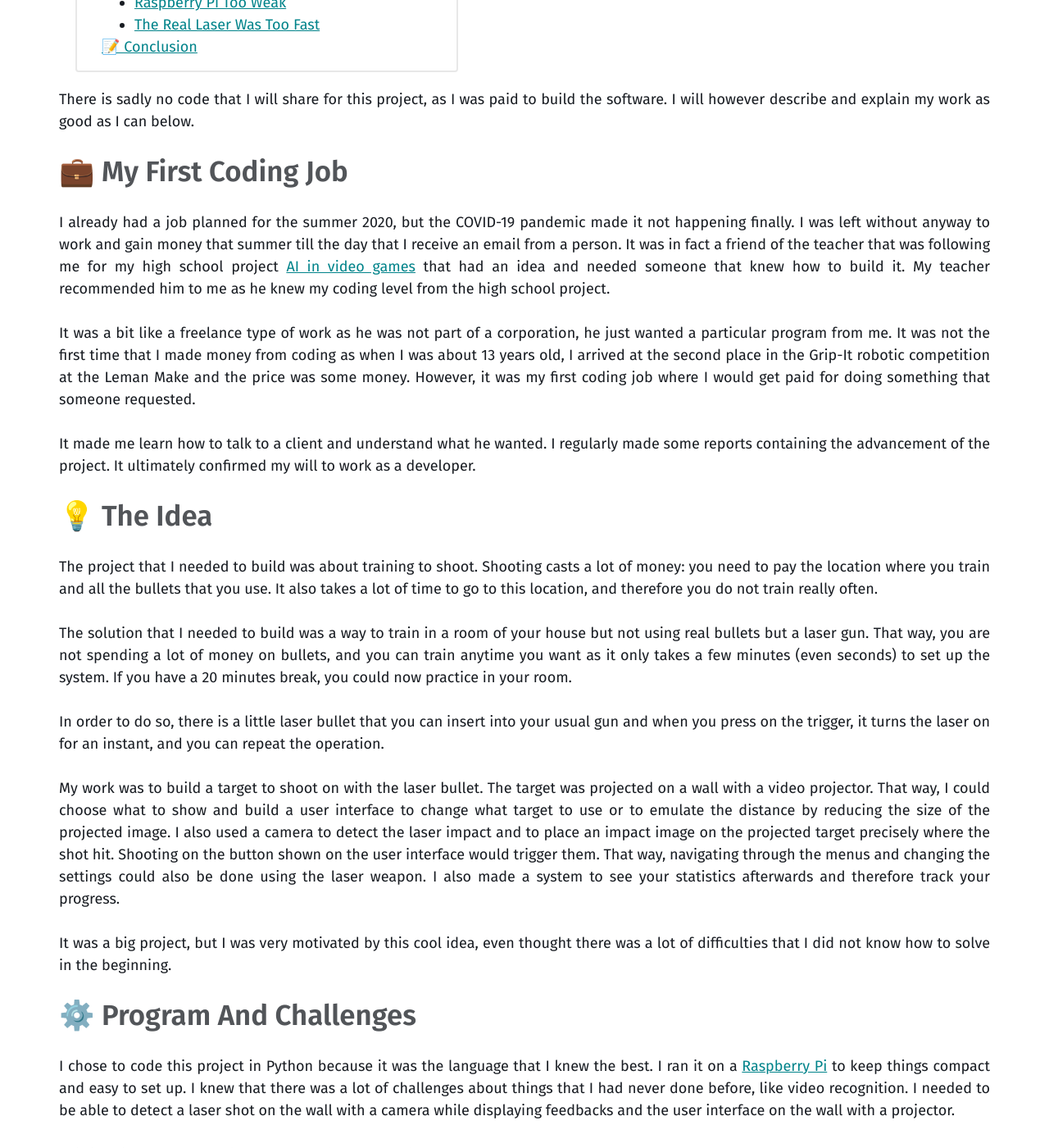
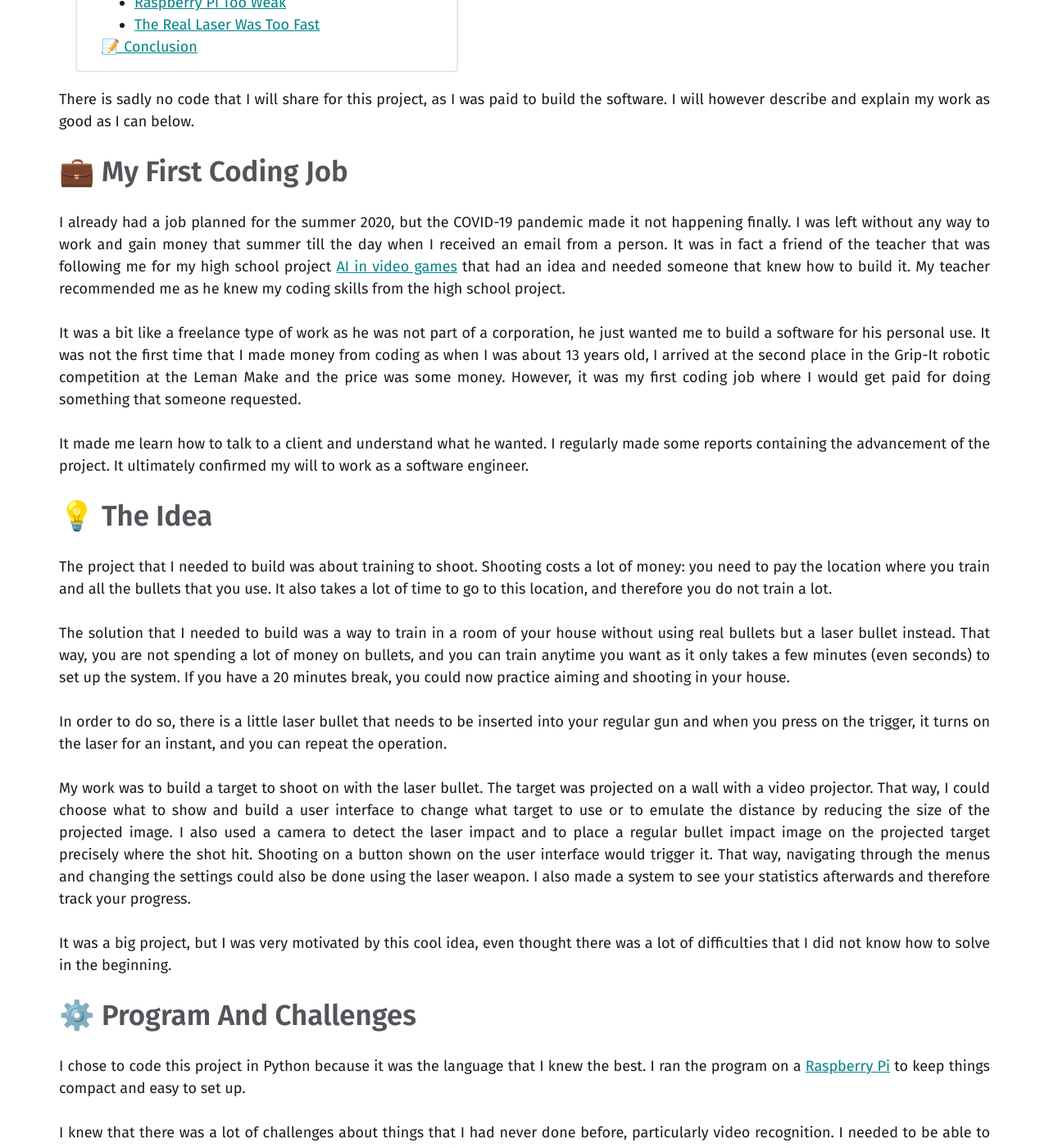
Before and after one commit to gruvw/portfolio, a Jekyll site: the page built from future_posts/2020-09-01-laser-gun-projected-target.md, in a window 1280 px wide and 1400 px high, scrolled down 834 px. Shown: the whole window at 82% size. Built offline with Jekyll 4.4.1, drawn with Linux system fonts in a browser that asks for light colours; the table of contents is made by our own code; some of the changed text lies outside the part shown.

Commit message:
Review #1

```diff
--- a/future_posts/2020-09-01-laser-gun-projected-target.md
+++ b/future_posts/2020-09-01-laser-gun-projected-target.md
@@ -14,35 +14,35 @@ I will however describe and explain my work as good as I can below.
 ## 💼 My First Coding Job
 
 I already had a job planned for the summer 2020, but the COVID-19 pandemic made it not happening finally.
-I was left without anyway to work and gain money that summer till the day that I receive an email from a person.
+I was left without any way to work and gain money that summer till the day when I received an email from a person.
 It was in fact a friend of the teacher that was following me for my high school project [AI in video games](/2019/10/25/artificial-intelligence-in-video-games.html){:target="_blank"} that had an idea and needed someone that knew how to build it.
-My teacher recommended him to me as he knew my coding level from the high school project.
+My teacher recommended me as he knew my coding skills from the high school project.
 
-It was a bit like a freelance type of work as he was not part of a corporation, he just wanted a particular program from me.
+It was a bit like a freelance type of work as he was not part of a corporation, he just wanted me to build a software for his personal use.
 It was not the first time that I made money from coding as when I was about 13 years old, I arrived at the second place in the Grip-It robotic competition at the Leman Make and the price was some money.
 However, it was my first coding job where I would get paid for doing something that someone requested.
 
 It made me learn how to talk to a client and understand what he wanted.
 I regularly made some reports containing the advancement of the project.
-It ultimately confirmed my will to work as a developer.
+It ultimately confirmed my will to work as a software engineer.
 
 ## 💡 The Idea
 
 The project that I needed to build was about training to shoot.
-Shooting casts a lot of money: you need to pay the location where you train and all the bullets that you use.
-It also takes a lot of time to go to this location, and therefore you do not train really often.
+Shooting costs a lot of money: you need to pay the location where you train and all the bullets that you use.
+It also takes a lot of time to go to this location, and therefore you do not train a lot.
 
-The solution that I needed to build was a way to train in a room of your house but not using real bullets but a laser gun.
+The solution that I needed to build was a way to train in a room of your house without using real bullets but a laser bullet instead.
 That way, you are not spending a lot of money on bullets, and you can train anytime you want as it only takes a few minutes (even seconds) to set up the system.
-If you have a 20 minutes break, you could now practice in your room.
+If you have a 20 minutes break, you could now practice aiming and shooting in your house.
 
-In order to do so, there is a little laser bullet that you can insert into your usual gun and when you press on the trigger, it turns the laser on for an instant, and you can repeat the operation.
+In order to do so, there is a little laser bullet that needs to be inserted into your regular gun and when you press on the trigger, it turns on the laser for an instant, and you can repeat the operation.
 
 My work was to build a target to shoot on with the laser bullet.
 The target was projected on a wall with a video projector.
 That way, I could choose what to show and build a user interface to change what target to use or to emulate the distance by reducing the size of the projected image.
-I also used a camera to detect the laser impact and to place an impact image on the projected target precisely where the shot hit.
-Shooting on the button shown on the user interface would trigger them.
+I also used a camera to detect the laser impact and to place a regular bullet impact image on the projected target precisely where the shot hit.
+Shooting on a button shown on the user interface would trigger it.
 That way, navigating through the menus and changing the settings could also be done using the laser weapon.
 I also made a system to see your statistics afterwards and therefore track your progress.
 
@@ -51,8 +51,9 @@ It was a big project, but I was very motivated by this cool idea, even thought t
 ## ⚙️ Program And Challenges
 
 I chose to code this project in Python because it was the language that I knew the best.
-I ran it on a [Raspberry Pi](https://www.raspberrypi.org/) to keep things compact and easy to set up.
-I knew that there was a lot of challenges about things that I had never done before, like video recognition.
+I ran the program on a [Raspberry Pi](https://www.raspberrypi.org/) to keep things compact and easy to set up.
+
+I knew that there was a lot of challenges about things that I had never done before, particularly video recognition.
 I needed to be able to detect a laser shot on the wall with a camera while displaying feedbacks and the user interface on the wall with a projector.
 
 This is a little representation of the architecture I built:
@@ -66,10 +67,11 @@ The gun did not need to be connected to the Raspberry Pi because it just fires a
 
 ### Camera Detection
 
-The first thing that I decided to do was to get the input from the user: detecting a laser shot on the wall.
-I chose to do that first because it was the thing that I was the least confident about, so I would not waste time on the other things if I could not build the detection.
+The first thing that I decided to build was a way to get the input from the user: detecting a laser shot on the wall.
+I chose to do that first because it was the thing that I was the least confident about, so I would not waste time on the other things if I could not even build the detection.
 
-I decided to build a proof of concept where the goal was to record a laser shot and display the impact on the wall where it landed. I also wanted to try the user interface interaction by shooting on buttons.
+I decided to build a proof of concept where the goal was to record a laser shot and display the impact on the wall where it landed.
+I also wanted to try the user interface interaction by shooting on buttons.
 Therefore, I had three things to build in order to test if I was really qualified to build this project:
 
 1. A plain laser detection on the wall with a simple webcam
@@ -96,8 +98,8 @@ This is a small demonstration of the laser recognition:
 
 <img width="1000px" alt="Laser tracking demo" src="/assets/images/posts/laser_gun_projected_target/documentation/Laser_Tracking.gif">
 
-On the left image, we can see the raw feed from the webcam.
-In the middle there is the image after the image processing.
+On the left image, we can see the raw video feed from the webcam.
+The image processing output image is displayed in the middle.
 On the right image, we can see the extracted information on top of the raw image (blue circle around the laser with a red dot in the center).
 
 Nothing really changes for mode 2 except that I just wait until there is a frame recorded by the camera that contains a laser dot.
```
Also changed, not shown: other parts of future_posts/2020-09-01-laser-gun-projected-target.md (+2 -2 lines).
